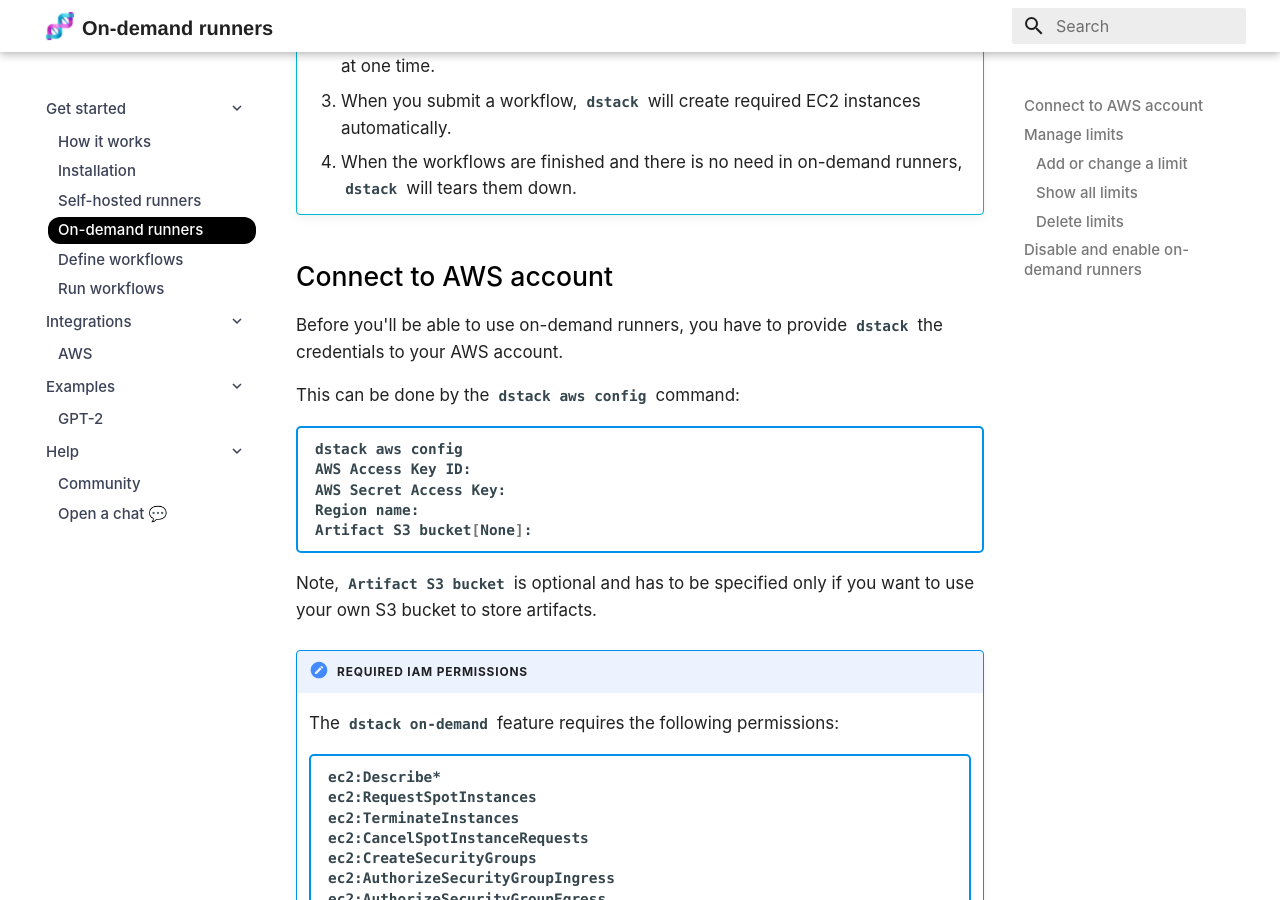
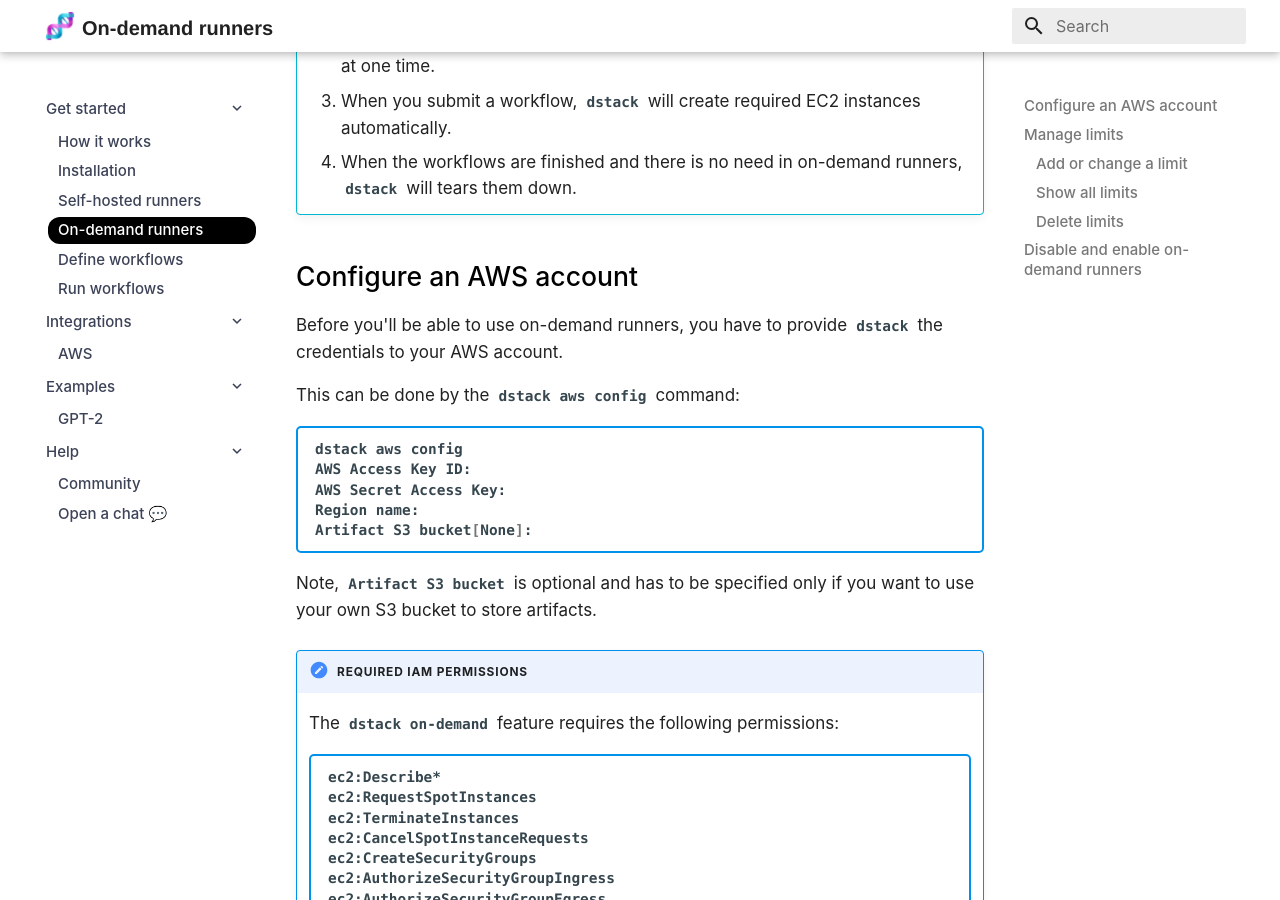
Before and after one commit to dstackai/dstack.github.io, an MkDocs documentation site: the page built from docs/on-demand-runners.md, in a window 1280 px wide and 900 px high, scrolled down 559 px. Built offline with MkDocs 1.6.1 and Material for MkDocs 9.7.7, drawn with Linux system fonts in a browser that asks for light colours.

Commit message:
- Minor: minor text change 2

```diff
--- a/docs/aws.md
+++ b/docs/aws.md
@@ -1,4 +1,4 @@
-# Connect dstack to AWS account
+# Configure an AWS account
 
 With `dstack` it's possible to run workflows in on-demand runners in your own AWS cloud as well as to store output
 artifacts in your own S3 bucket.
--- a/docs/on-demand-runners.md
+++ b/docs/on-demand-runners.md
@@ -16,7 +16,7 @@
     3. When you submit a workflow, `dstack` will create required EC2 instances automatically.
     4. When the workflows are finished and there is no need in on-demand runners, `dstack` will tears them down.
 
-## Connect to AWS account
+## Configure an AWS account
 
 Before you'll be able to use on-demand runners, you have to provide `dstack` the credentials
 to your AWS account.
```
